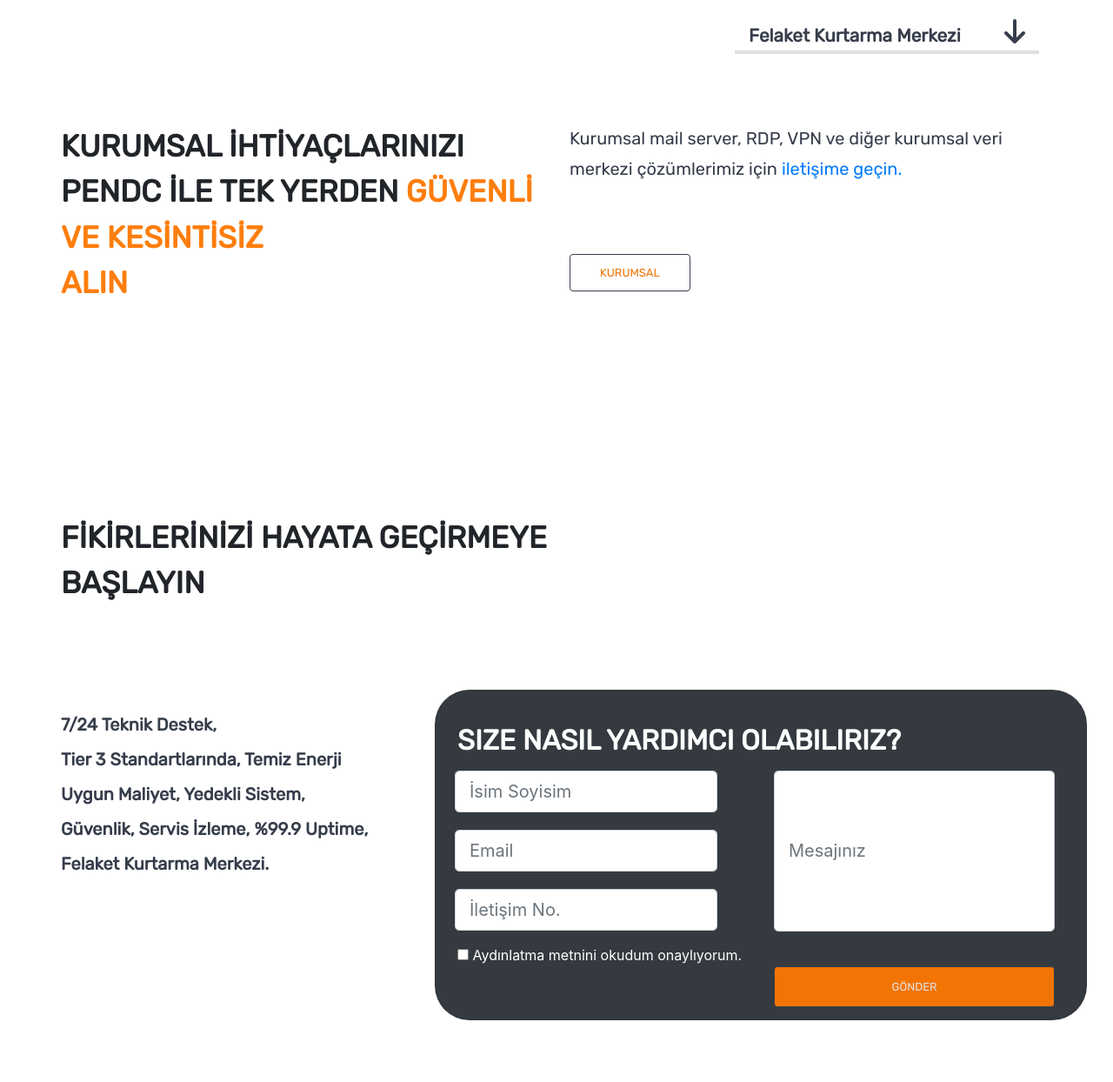
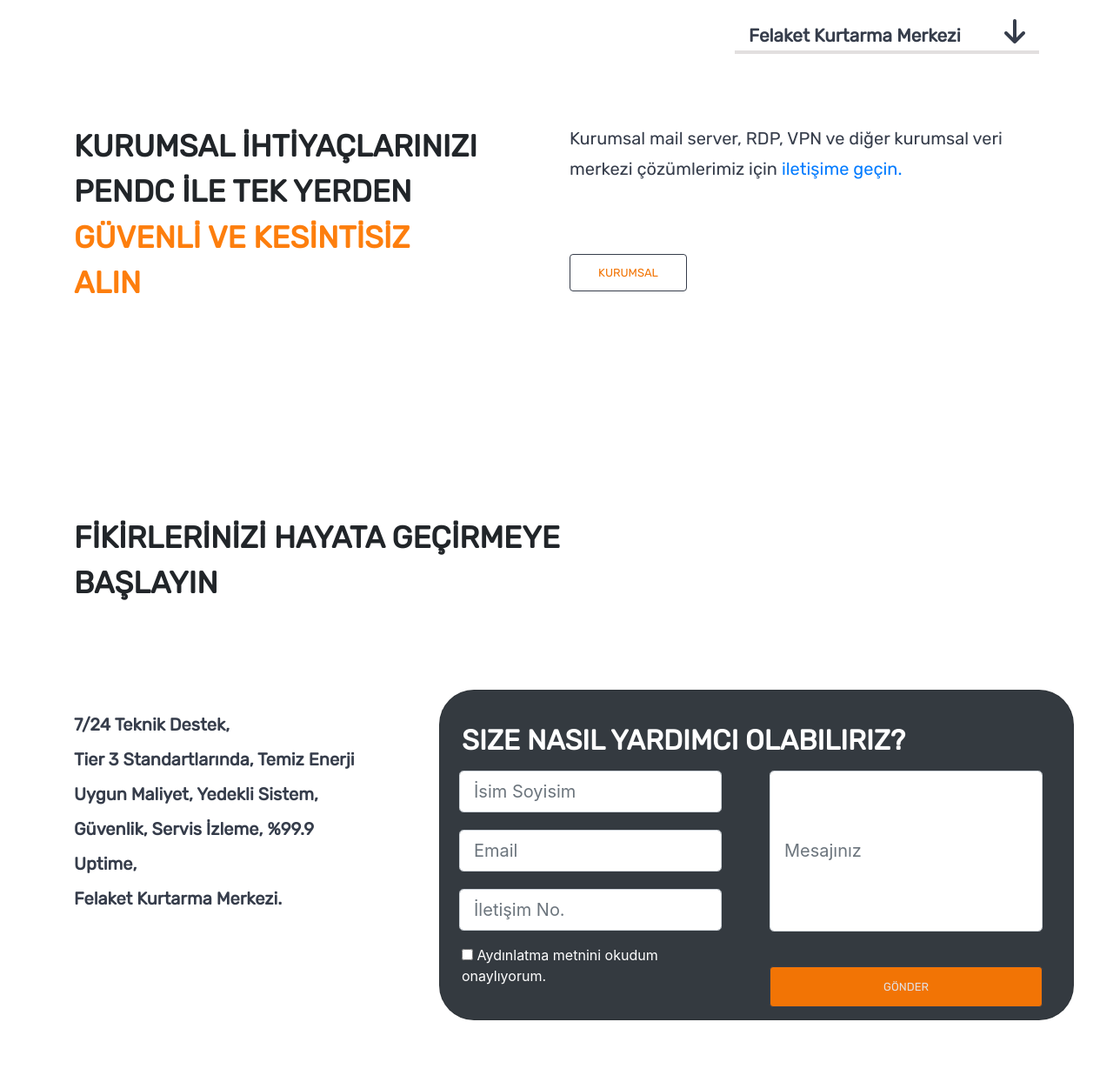
Before and after one commit to enesagalar/PenDC1, a plain HTML site: page index.html in a window 1280 px wide. Shown: the part 1576-2820 px from the top of the page at 87% size. Drawn offline with nearby package versions, Linux system fonts and the light colour scheme.

Commit message:
pendc
pendc1

```diff
--- a/css/style.css
+++ b/css/style.css
@@ -2,6 +2,9 @@
   border:0px;
   padding: 0px;
   margin: 0px;
+}
+body{
+  overflow-x: hidden;
 }
 .nav-link {
     color:black !important;
--- a/index.html
+++ b/index.html
@@ -295,7 +295,7 @@
           </section>
         </div>
       </div>
-
+      <div class="container">
         <div class="row kurumsal">
           <div class="col-md-6 col-sm-12">
             <p class="kurumsalbaslik">
@@ -311,11 +311,15 @@
             <button class="btn btn-outline kurumsal-buton"> KURUMSAL </button>
           </div>
         </div>
+      </div>
+      <div class="container">
         <div class="row fikir">
           <div class="col-12">
             <pc class="fikiryazi">FİKİRLERİNİZİ HAYATA GEÇİRMEYE<br> BAŞLAYIN </p>
           </div>
         </div>
+      </div>
+      <div class="container">
         <div class="row ileti">
 
           <div class="col-md-4 iletibilgi d-none d-md-block">
@@ -473,9 +477,6 @@
         </div>
       </div>
     </div>
-
-
-  </div>
   </div>
 
   <script src="https://code.jquery.com/jquery-3.2.1.slim.min.js"></script>
```
Lines whose indentation alone changed are shown as unchanged.
